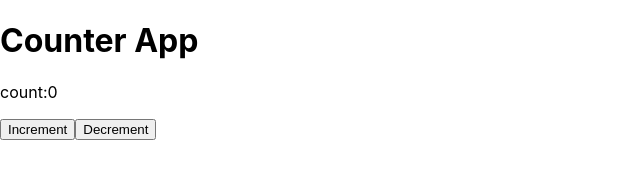
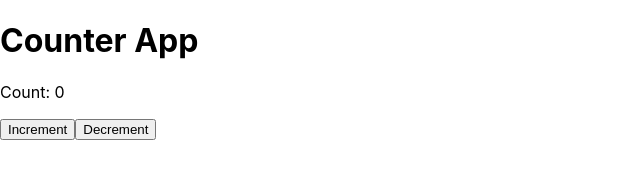
Before and after one commit to kiranmotamary/xcounter, a React (Create React App) app: page / in a window 1280 px wide. Shown: the top 172 px of the page, without its empty margins (0-640 px from the left). Built offline with nearby package versions, Linux system fonts and the light colour scheme.

Commit message:
Count updated sucessfully

```diff
--- a/src/Components/Counter.jsx
+++ b/src/Components/Counter.jsx
@@ -10,7 +10,7 @@ const Counter=()=>{
 return (
     <div>
         <h1>Counter App</h1>
-        <p>count:{value}</p>
+        <p>Count: {value}</p>
         <button onClick={handleIncrement}>Increment</button>
         <button onClick={handleDecrement}>Decrement</button>
     </div>
```
